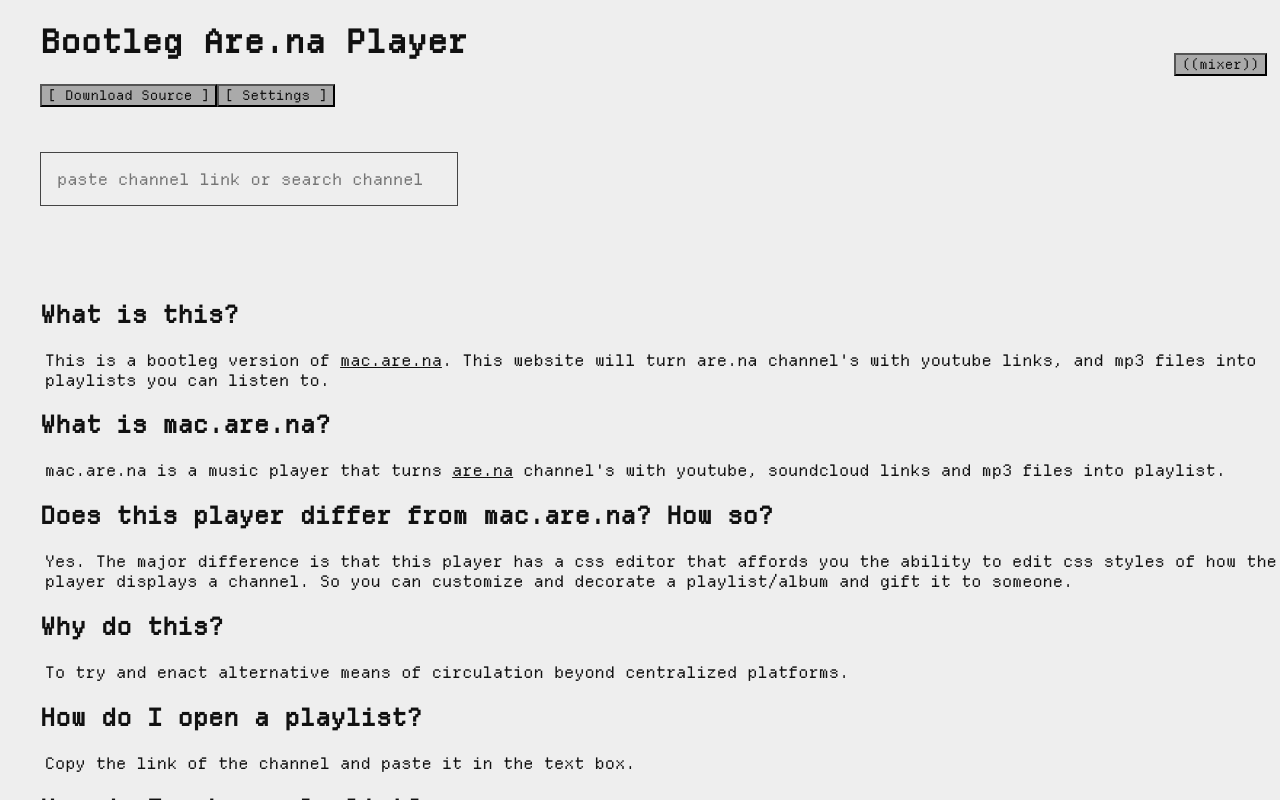
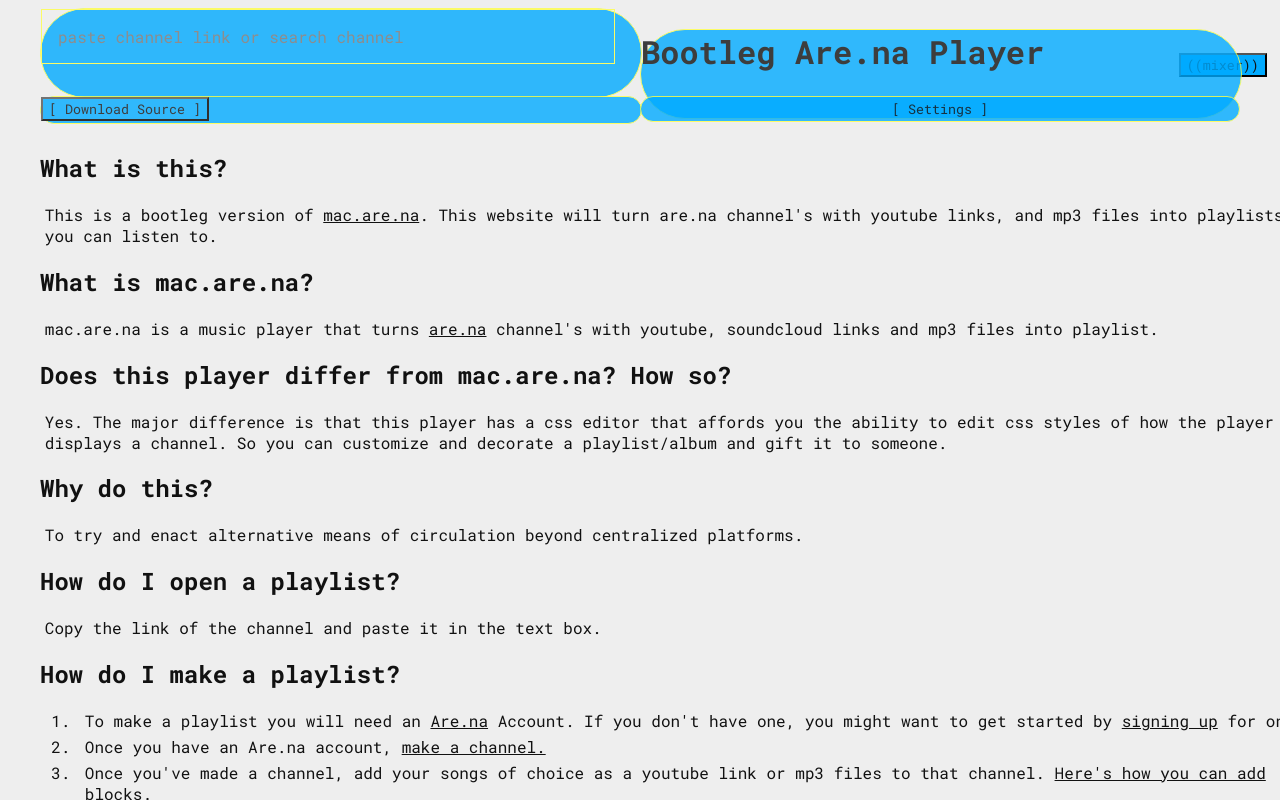
Before and after one commit to caizoryan/arena_music, a plain HTML site: page index.html in a window 1280 px wide. Drawn offline with nearby package versions, Linux system fonts and the light colour scheme; no server answers; files whose address does not match are found by name.

Commit message:
bitch is blueeeee

```diff
--- a/index.html
+++ b/index.html
@@ -122,9 +122,10 @@
 	}
 
 	.side {
+		height: 5vh;
 		position: relative;
 		display: grid;
-		grid-template-columns: 1fr 1fr 1fr;
+		grid-template-columns: 1fr;
 	}
 
 	.settings {
@@ -303,6 +304,17 @@
 
 	.welcome {
 		padding: 0 2rem;
+		display: grid;
+		grid-template-columns: 1fr 1fr;
+	}
+
+	.welcome>* {
+		width: 100%;
+		height: 100%;
+		border: .1px solid var(--light-primary);
+		background-color: var(--light-background);
+		border-radius: 100em;
+		opacity: .8;
 	}
 
 	.home {
@@ -312,8 +324,6 @@
 
 		display: grid;
 		padding: 2rem;
-		grid-gap: 3em;
-		grid-template-rows: 1fr 5fr;
 		height: 80vh;
 		overflow-y: hidden;
 	}
@@ -329,10 +339,17 @@
 	.group-container {
 		display: grid;
 		grid-gap: 1em;
-		grid-template-columns: 1fr 1fr 1fr;
+		grid-template-columns: 1fr;
 
 		width: 100%;
 		height: 100%;
+	}
+
+	.group .channel {
+		padding: none;
+		margin: 0;
+		display: block;
+		border: none;
 	}
 
 
--- a/scripts/components/home.js
+++ b/scripts/components/home.js
@@ -142,14 +142,15 @@
 	return html`
 		.settings [class=${settings_class}] -- ${settings}
 		.welcome
+
+			.side
+				div -- ${() => SearchBar(search_open)}
 			h1 -- Bootleg Are.na Player
 			a [href=https://github.com/caizoryan/arena_music/archive/refs/heads/main.zip]
 				button -- [ Download Source ]
 			button [onclick=${() => settings_open.set(!settings_open())}] -- [ Settings ]
 
 		.home
-			.side
-				div -- ${() => SearchBar(search_open)}
 
 			.intro
 				when ${mem(() => group_channels_raw().length == 0)}
@@ -165,7 +166,7 @@
 }
 
 const ChannelContainer = ([group, channels]) => {
-	let open = sig(false)
+	let open = sig(true)
 	return html`
 		div.group [onclick=${() => open.set(!open())}]
 			h3.title -- ${group}
--- a/scripts/main.js
+++ b/scripts/main.js
@@ -770,11 +770,11 @@
 		--primary: #111;
 		--secondary: #eee;
 
-		--light-primary: #444;
-		--medium-primary: #666;
+		--light-primary: #ff4;
+		--medium-primary: #f66;
 
-		--light-background: #aaa;
-		--medium-background: #ccc;
+		--light-background: #0af;
+		--medium-background: #0af;
 		--accent: #f00;
 
 		/* -------------------- */
@@ -788,7 +788,7 @@
 	}
 
 	* {
-		font-family: 'Departure', monospace;
+		font-family: "Roboto Mono", monospace;
 		color: var(--text);
 	}
 
```
